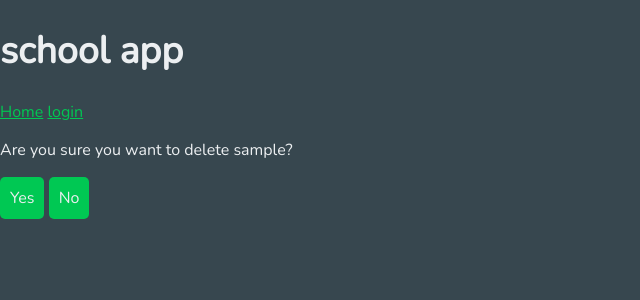
After one commit to puter2/django-school, a Django app: page /show_users/delete/1 in a window 1280 px wide. The commit adds this page. Shown: the top 300 px of the page, without its empty margins (0-640 px from the left). Run offline with Django 5.2, Linux system fonts and the light colour scheme; tables that the repository leaves empty hold one stand-in row (values such as "Sample post").

Commit message:
show users view, delete user functionality'

```diff
--- a/DjangoSchool/urls.py
+++ b/DjangoSchool/urls.py
@@ -17,7 +17,7 @@ Including another URLconf
 from django.contrib import admin
 from django.urls import path
 from django.views.generic import TemplateView
-from accounts.views import LoginView, LogoutView, RegisterView
+from accounts.views import LoginView, LogoutView, RegisterView, DeleteUserView
 from school.views import GradesView, AddGradeView, AssignUserRoleView, AddSubjectView, ShowUsersView
 
 urlpatterns = [
@@ -31,4 +31,5 @@ urlpatterns = [
     path("assign_user_role", AssignUserRoleView.as_view(), name="assign_user_role"),
     path("add_subject", AddSubjectView.as_view(), name="add_subject"),
     path("show_users", ShowUsersView.as_view(), name="show_users"),
+    path("show_users/delete/<int:pk>", DeleteUserView.as_view(), name="delete_user"),
 ]
--- a/accounts/signals.py
+++ b/accounts/signals.py
@@ -3,7 +3,6 @@ from django.dispatch import receiver
 from django.contrib.auth.models import User
 from .models import Role
 from school.models import Student, Teacher
-
 
 
 @receiver(post_save, sender=Role)
--- a/accounts/views.py
+++ b/accounts/views.py
@@ -47,3 +47,14 @@ class RegisterView(View):
             role = Role.objects.create(user=user, role=role_form.cleaned_data['role'])
             return redirect('home',)
         return render(request, 'form.html', {'form': [user_form, role_form], 'multiple' : True})
+
+class DeleteUserView(View):
+    def get(self, request, pk):
+        user = User.objects.get(pk=pk)
+        return render(request, 'delete_form.html', {'obj_name': user})
+
+    def post(self, request, pk):
+        if request.POST.get('operation') == 'Yes':
+            user = User.objects.get(pk=pk)
+            user.delete()
+        return redirect('show_users')
--- a/school/views.py
+++ b/school/views.py
@@ -100,6 +100,7 @@ class AddSubjectView(View):
 class ShowUsersView(View):
     def get(self, request):
         users = User.objects.all()
+        print(getattr(request.user, 'role', 'No role'))
         for u in users:
             print(u.first_name, u.last_name)
         return render(request, 'show_users.html', {'users': users})
--- /dev/null
+++ b/templates/delete_form.html
@@ -0,0 +1,15 @@
+{% extends 'base.html' %}
+{% block content %}
+    <div>
+    <p>
+        Are you sure you want to delete {{ obj_name }}?
+    </p>
+    </div>
+    <div>
+        <form method="post">
+            {% csrf_token %}
+            <input type="submit" name="operation" value="Yes">
+            <input type="submit" name="operation" value="No">
+        </form>
+    </div>
+{% endblock %}
```
Also changed, not shown: templates/show_users.html (+5 -5 lines).
